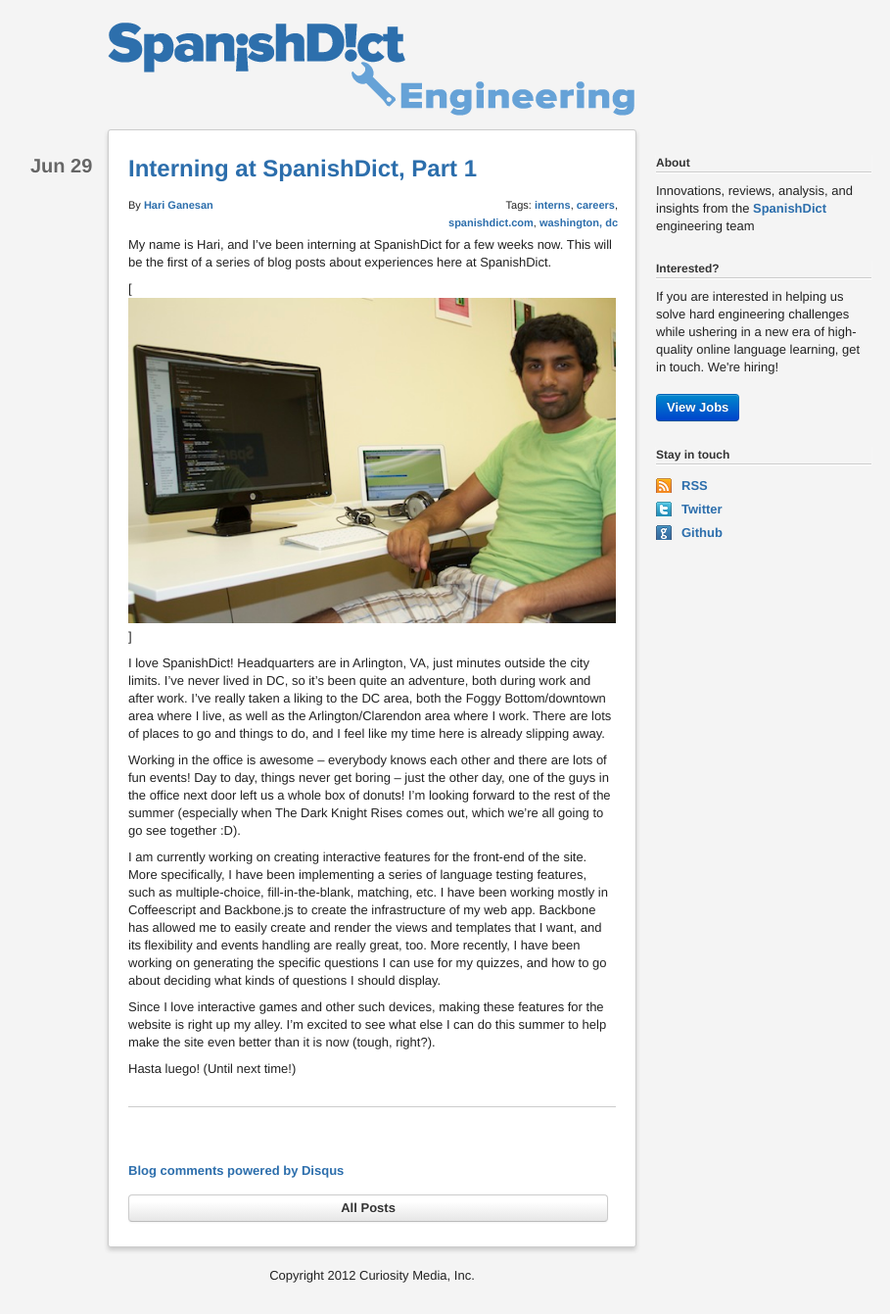
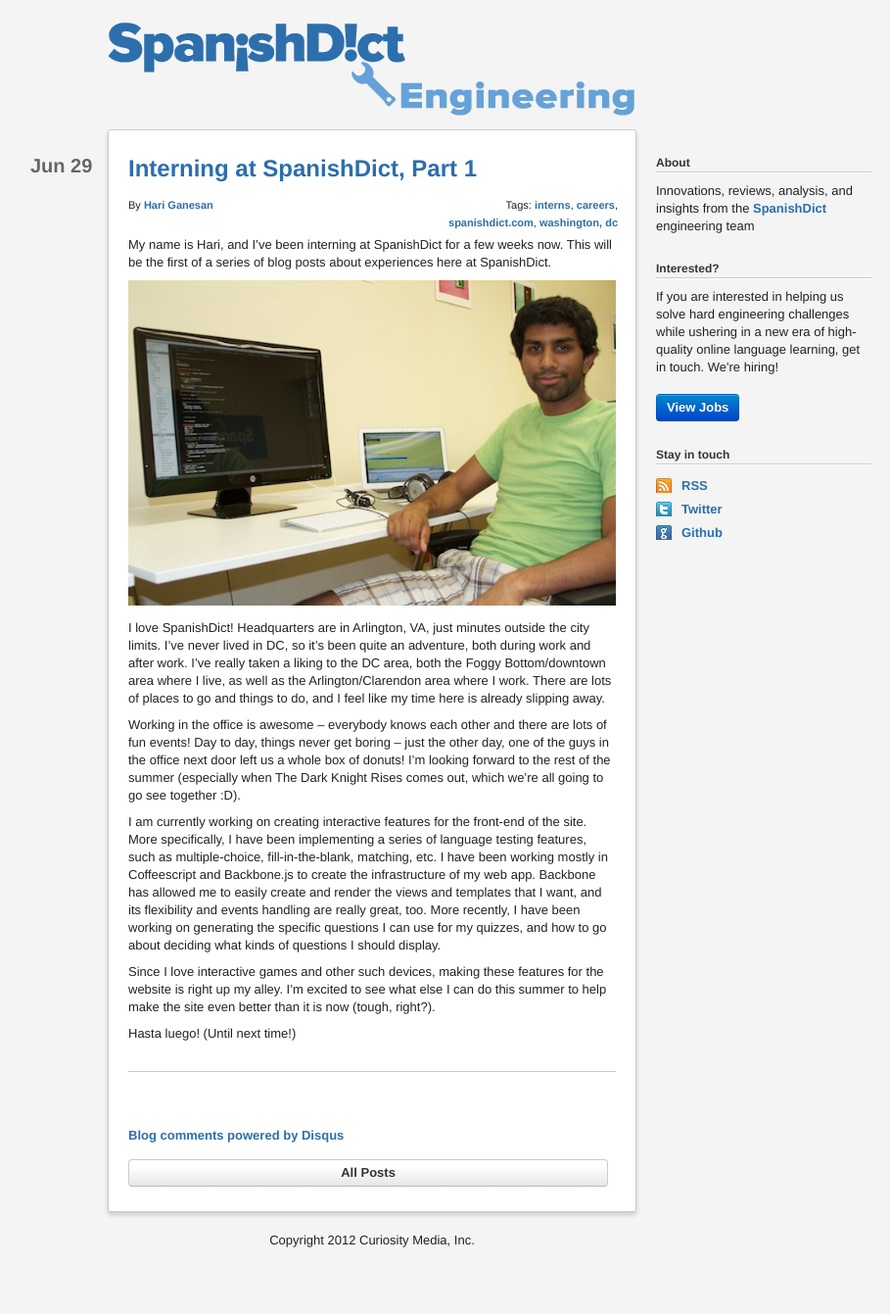
Before and after one commit to spanishdict/engineering.spanishdict.com, a Jekyll site: the page built from _posts/2012-06-29-interning-at-spanishdict-part-one.md, in a window 1280 px wide. Shown: the whole page at 98% size, without its empty margins (220-1129 px from the left). Built offline with Jekyll 4.4.1, drawn with Linux system fonts in a browser that asks for light colours; Markdown is read by kramdown in place of the engine named in the settings; after the commit the page ends 1305 px from its top, so only the background shows below that.

Commit message:
Fix Hari's post (also broken). Add admonition to README to only work in master, not gh-pages.

```diff
--- a/_posts/2012-06-29-interning-at-spanishdict-part-one.md
+++ b/_posts/2012-06-29-interning-at-spanishdict-part-one.md
@@ -14,9 +14,7 @@ My name is Hari, and I've been interning at SpanishDict for a few weeks now.
 This will be the first of a series of blog posts about experiences here at
 SpanishDict.
 
-[![Working at my desk!][hari_img]]
-
-[hari_img]: {{ img_dir }}/user_hari_photo.jpg
+![Working at my desk!]({{ img_dir }}/user_hari_photo.jpg)
 
 I love SpanishDict! Headquarters are in Arlington, VA, just minutes outside
 the city limits. I've never lived in DC, so it's been quite an adventure, both
```
Also changed, not shown: README.md.
